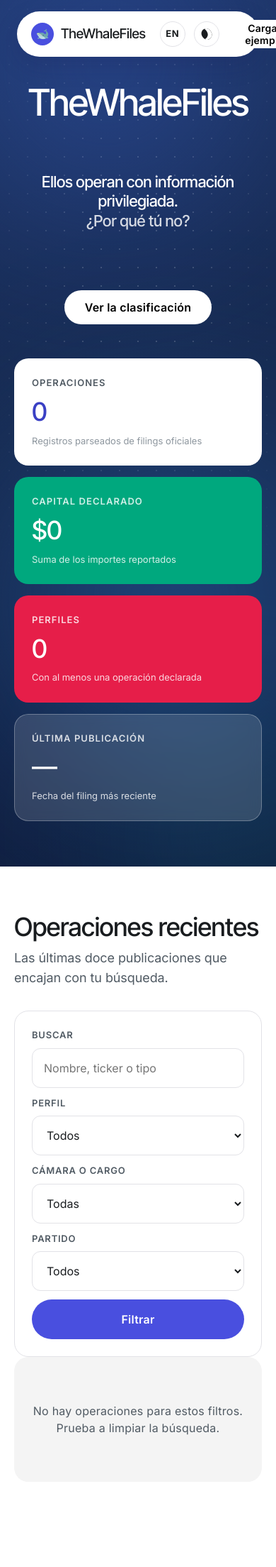
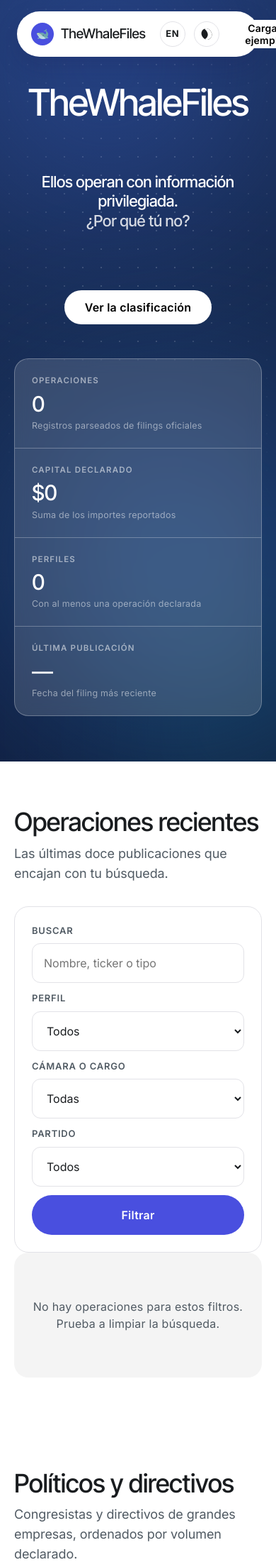
Before and after one commit to laglera/TheWhaleFiles, a FastAPI app: page / in a window 390 px wide; the page is wider, and only the part inside the window is pictured. Shown: the top 2208 px of that part at 71% size. Run offline with FastAPI, Linux system fonts and the light colour scheme; data that the repository does not hold is empty; parts of the project's set-up code (start-up, migrations or seed data) failed here and were passed over.

Commit message:
Unificar las metricas de portada y ficha en una sola pieza
Las metricas de la portada eran cuatro tarjetas de cuatro colores planos
—blanca, verde, roja y azul— heredadas del degradado anterior. Sobre el
azul marino competian con el fondo y entre ellas, y no se parecian a la
banda que ya usa la ficha.

Portada y ficha comparten ahora el mismo bloque, con una variante de mayor
escala para la portada, donde las metricas son el primer dato de la pagina
y no una nota al pie de un perfil. El color solo aparece donde significa
algo: el reparto entre compras y ventas.

Se retiran las clases de las tarjetas antiguas, sus cuatro variantes de
color, sus reajustes de modo noche y sus reglas responsive, que ya no
tenian nada a que aplicarse.

Co-Authored-By: Claude Opus 5 (1M context) <noreply@anthropic.com>

```diff
--- a/app/static/styles.css
+++ b/app/static/styles.css
@@ -913,118 +896,104 @@ a {
 .avatar[data-slot='7'] { background: var(--a7); }
 
 /* --------------------------------------------------------------------------
-   Tiles de estadística
+   Métricas: una sola banda, misma pieza en portada y ficha
+   --------------------------------------------------------------------------
+   Eran cuatro tarjetas de cuatro colores planos (blanca, verde, roja, azul).
+   Sobre el azul marino competían con el fondo y entre ellas, y no se parecían
+   a nada más del sitio. Ahora comparten superficie y el color sólo aparece
+   donde significa algo: el reparto entre compras y ventas.
    -------------------------------------------------------------------------- */
 
-.stat-band {
+.metric-band {
   display: grid;
-  grid-template-columns: repeat(4, 1fr);
-  gap: 16px;
-}
-
-.stat-tile {
+  grid-template-columns: repeat(4, minmax(0, 1fr));
+  background: var(--glass);
+  border: 1px solid var(--glass-line);
   border-radius: var(--r-lg);
-  padding: 32px;
-  border: 1px solid transparent;
-  display: flex;
-  flex-direction: column;
-  gap: 12px;
-  min-height: 168px;
-}
-
-.stat-tile span {
-  font-size: 13px;
+  overflow: hidden;
+  backdrop-filter: blur(10px);
+}
+
+.metric {
+  padding: 22px 24px;
+  display: grid;
+  gap: 4px;
+  align-content: start;
+  border-left: 1px solid var(--glass-line);
+}
+
+.metric:first-child {
+  border-left: 0;
+}
+
+.metric span {
+  font-size: 11.5px;
   font-weight: 600;
-  letter-spacing: 0.08em;
+  letter-spacing: 0.1em;
   text-transform: uppercase;
-}
-
-.stat-tile strong {
+  color: rgba(255, 255, 255, 0.55);
+}
+
+.metric strong {
   font-family: var(--font-display);
-  font-size: 44px;
+  font-size: clamp(22px, 2.4vw, 30px);
   font-weight: 500;
-  line-height: 1.05;
+  line-height: 1.15;
   letter-spacing: -0.02em;
-  margin-top: auto;
-}
-
-.stat-tile small {
-  font-size: 13px;
-  letter-spacing: 0;
-}
-
-.stat-tile--white {
-  background: var(--canvas-light);
-  color: var(--ink);
-}
-
-.stat-tile--white strong {
-  color: var(--primary-deep);
-}
-
-.stat-tile--white span {
-  color: var(--mute);
-}
-
-.stat-tile--white small {
-  color: var(--stone);
-}
-
-.stat-tile--glass {
-  background: var(--glass);
-  border-color: var(--glass-line);
   color: var(--on-dark);
-  backdrop-filter: blur(8px);
-}
-
-.stat-tile--glass span,
-.stat-tile--glass small {
-  color: rgba(255, 255, 255, 0.82);
-}
-
-.stat-tile--teal {
-  background: var(--accent-teal);
-  color: #ffffff;
-}
-
-.stat-tile--teal span,
-.stat-tile--teal small {
-  color: rgba(255, 255, 255, 0.82);
-}
-
-.stat-tile--pink {
-  background: var(--accent-pink);
-  color: #ffffff;
-}
-
-.stat-tile--pink span,
-.stat-tile--pink small {
-  color: rgba(255, 255, 255, 0.82);
-}
-
-.stat-tile--plain {
-  background: var(--surface-elevated);
-  color: var(--on-dark);
-  border-color: var(--hairline-dark);
-}
-
-.stat-tile--plain span,
-.stat-tile--plain small {
-  color: var(--on-dark-mute);
-}
-
-.stat-tile--light {
-  background: var(--surface-card);
-  border-color: var(--hairline-light);
-  color: var(--ink);
-}
-
-.stat-tile--light span {
-  color: var(--mute);
-}
-
-.stat-tile--light small {
-  color: var(--stone);
+  font-variant-numeric: tabular-nums;
+}
+
+.metric small {
+  font-size: 12.5px;
+  color: rgba(255, 255, 255, 0.5);
+  line-height: 1.35;
+}
+
+/* En la portada las métricas son el primer dato de la página, no una nota
+   al pie de una ficha: mismo bloque, más aire y más cuerpo. */
+.metric-band--hero .metric {
+  padding: 30px 28px;
+  gap: 6px;
+}
+
+.metric-band--hero .metric strong {
+  font-size: clamp(30px, 3.4vw, 44px);
+}
+
+.metric__split {
+  display: flex;
+  align-items: center;
+  gap: 7px;
+}
+
+.metric__split em {
+  font-style: normal;
+  color: rgba(255, 255, 255, 0.35);
+  font-weight: 400;
+}
+
+.swatch {
+  width: 9px;
+  height: 9px;
+  border-radius: var(--r-full);
+  display: inline-block;
+  flex: none;
+}
+
+.swatch--buy { background: var(--buy); }
+.swatch--sell { background: var(--sell); }
+
+@media (max-width: 900px) {
+  .metric-band {
+    grid-template-columns: repeat(2, minmax(0, 1fr));
+  }
+  .metric:nth-child(odd) {
+    border-left: 0;
+  }
+  .metric:nth-child(n + 3) {
+    border-top: 1px solid var(--glass-line);
+  }
 }
 
 /* --------------------------------------------------------------------------
@@ -2031,10 +1918,6 @@ a {
     gap: 48px;
   }
 
-  .stat-band {
-    grid-template-columns: repeat(2, 1fr);
-  }
-
   .trade-grid,
   .people-grid {
     grid-template-columns: repeat(2, 1fr);
@@ -2092,20 +1975,27 @@ a {
     font-size: 36px;
   }
 
-  .stat-band,
   .trade-grid,
   .people-grid,
   .filters {
     grid-template-columns: 1fr;
   }
 
-  .stat-tile {
-    min-height: 0;
-    padding: 24px;
-  }
-
-  .stat-tile strong {
-    font-size: 36px;
+  .metric-band {
+    grid-template-columns: 1fr;
+  }
+
+  .metric:nth-child(n) {
+    border-left: 0;
+    border-top: 1px solid var(--glass-line);
+  }
+
+  .metric:first-child {
+    border-top: 0;
+  }
+
+  .metric-band--hero .metric {
+    padding: 22px 24px;
   }
 
   .card {
--- a/app/templates/index.html
+++ b/app/templates/index.html
@@ -22,23 +22,23 @@
     </div>
 
     <div class="hero__stats">
-      <div class="stat-band">
-        <div class="stat-tile stat-tile--white">
+      <div class="metric-band metric-band--hero">
+        <div class="metric">
           <span>{{ t.stat_trades }}</span>
           <strong>{{ '{:,.0f}'.format(total_trades) }}</strong>
           <small>{{ t.stat_trades_sub }}</small>
         </div>
-        <div class="stat-tile stat-tile--teal">
+        <div class="metric">
           <span>{{ t.stat_capital }}</span>
           <strong>{{ ui.money(total_amount) }}</strong>
           <small>{{ t.stat_capital_sub }}</small>
         </div>
-        <div class="stat-tile stat-tile--pink">
+        <div class="metric">
           <span>{{ t.stat_people }}</span>
           <strong>{{ '{:,.0f}'.format(total_politicians) }}</strong>
           <small>{{ t.stat_people_sub }}</small>
         </div>
-        <div class="stat-tile stat-tile--glass">
+        <div class="metric">
           <span>{{ t.stat_last }}</span>
           <strong>{{ last_reported.strftime('%d/%m/%Y') if last_reported else '—' }}</strong>
           <small>{{ t.stat_last_sub }}</small>
```
Also changed, not shown: other parts of app/static/styles.css (+0 -99 lines), app/templates/politician_detail.html (+6 -6 lines).
